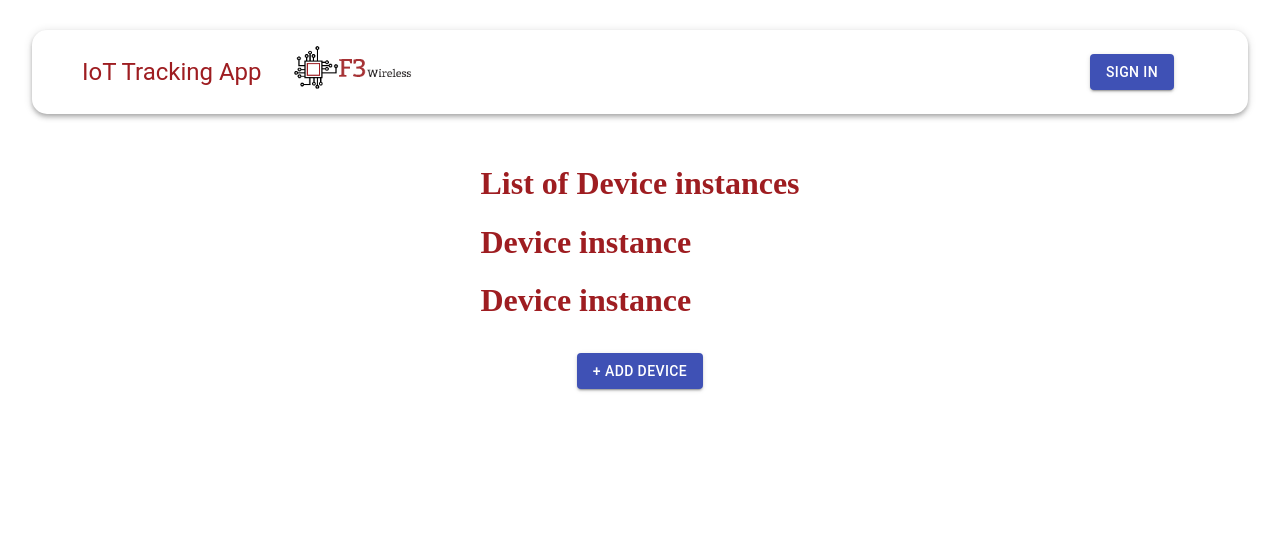
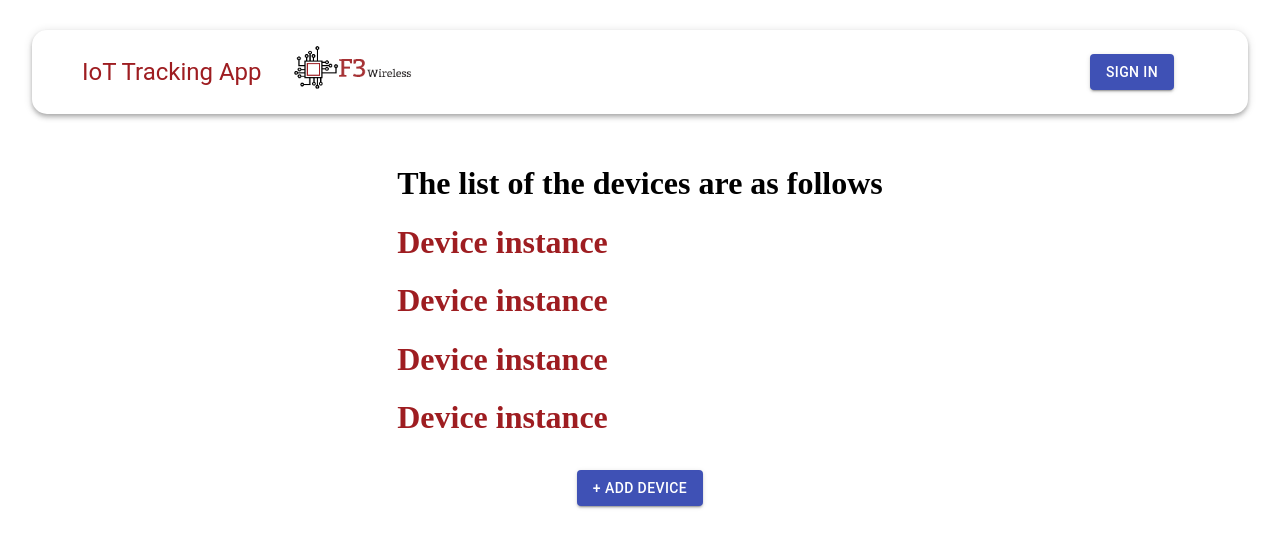
Before and after one commit to rachelhon/iot, a React (Create React App) app in the folder client/: page /home in a window 1280 px wide. Shown: the top 548 px of the page. Built offline with nearby package versions, Linux system fonts and the light colour scheme; no server answers.

Commit message:
Update Devices.js
added devices for device display

```diff
--- a/client/src/components/Devices/Devices.js
+++ b/client/src/components/Devices/Devices.js
@@ -2,20 +2,49 @@ import React from 'react';
 import { useSelector } from 'react-redux';
 
 import Device from './Device/Device';
+import useStyles from './styles';
+class Devices extends React.Component
+{
+    constructor(props) {
+        super(props);
+        this.state = {
+          username:'Username',
+          password:'Password',
+          shows:false
+        };
+      }
+      list()
+      {
+           var myObj,i
+           myObj = {
+            "Simcard": [
+              {"name":"Apple", "id":"1234566231"},
+              {"name":"Samsung", "id":"5213465361"},
+              {"name":"Reliance", "id":"3112312123" },
+              {"name":"motorolla", "id":"1267318223" }
+            ]
+          }
+          var disp=[]
+          for (i in myObj.Simcard) {
+             disp.push(<Device name={myObj.Simcard[i].name} id={myObj.Simcard[i].id}/>)
+            }
+       return disp;
 
-import useStyles from './styles';
-const Devices = () => {
-    const devices = useSelector((state) => state.devices);
-    const classes = useStyles();
+      }
 
-    console.log(devices);
-    return (
-        <>
-            <h1 className={classes.heading}>List of Device instances</h1>
-            <Device />
-            <Device />
+render() {
+        return (
+            <>
+           <div>
+               <h1>The list of the devices are as follows</h1></div>
+           {this.list()}
+
         </>
-    );
+        )
+      }
+
+
 }
 
+
 export default Devices;
```
